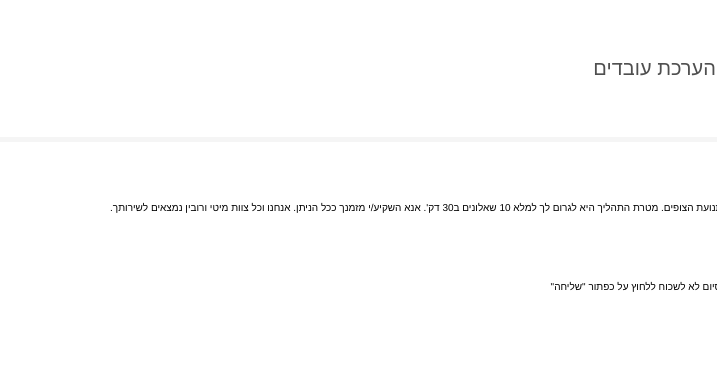
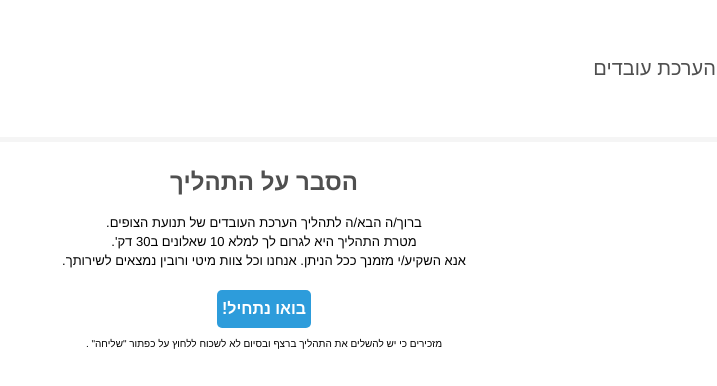
Before and after one commit to ShaZar20/ovdim, a React (Create React App) app in the folder client/: page / in a window 1280 px wide. Shown: the top 386 px of the page, without its empty margins (563-1280 px from the left). Built offline with nearby package versions, Linux system fonts and the light colour scheme.

Commit message:
before pulling

```diff
--- a/client/src/components/EnterPage.js
+++ b/client/src/components/EnterPage.js
@@ -3,13 +3,11 @@ import React from 'react';
 const EnterPage = () => (
     <div className="enterPage-container">
         <h1>הסבר על התהליך</h1>
-        <p>
-            ברוך/ה הבא/ה לתהליך הערכת העובדים של תנועת הצופים.
-            מטרת התהליך היא לגרום לך למלא 10 שאלונים ב30 דק'.
-            אנא השקיע/י מזמנך ככל הניתן. אנחנו וכל צוות מיטי ורובין נמצאים לשירותך.
-        </p>
-        <button className="login-button">!בואו נתחיל</button>
-        <div>.מזכירים כי יש להשלים את התהליך ברצף ובסיום לא לשכוח ללחוץ על כפתור "שליחה"</div>
+        <p>ברוך/ה הבא/ה לתהליך הערכת העובדים של תנועת הצופים.</p>
+        <p>מטרת התהליך היא לגרום לך למלא 10 שאלונים ב30 דק'.</p>
+        <p>אנא השקיע/י מזמנך ככל הניתן. אנחנו וכל צוות מיטי ורובין נמצאים לשירותך.</p>
+        <button className="login-button">בואו נתחיל!</button>
+        <div className="text">מזכירים כי יש להשלים את התהליך ברצף ובסיום לא לשכוח ללחוץ על כפתור "שליחה" .</div>
     </div>
 );
 
--- a/client/src/components/PersonalInfo.js
+++ b/client/src/components/PersonalInfo.js
@@ -35,6 +35,7 @@ export default class PersonalInfo extends React.Component {
     render() {
         return (
             <div className="container">
+                <div className="sub-container">
                     <h2>הפרטים האישיים שלי</h2>
                     <p>שם מלא *</p>
                     <input
@@ -62,6 +63,7 @@ export default class PersonalInfo extends React.Component {
                     />
                     <button className="login-button">אישור</button>
                 </div>
+            </div>
         )
     }
 }
--- a/client/src/components/evaluation/Evaluation1.js
+++ b/client/src/components/evaluation/Evaluation1.js
@@ -4,11 +4,28 @@ const Evaluation1 = (props) => (
     <div className="container">
         <div className="sub-title">זהות חינוכית ערכית</div>
         <div className="title">מהם הערכים המובילים בתפקיד ?</div>
-        <div className="">
-            <div className="box">
-                <p>name</p>
-                <form />
+        <div className="evaluation-container">
+            <div className="">
+                <div className="box">
+                    <p>name l</p>
+                    <input
+                        type="text"
+                    />
+                </div>
+                <div className="box">
+                    <p>name saddl</p>
+                    <input
+                        type="text"
+                    />
+                </div>
+                <div className="box">
+                    <p>namedsd lsd</p>
+                    <input
+                        type="text"
+                    />
+                </div>
             </div>
+
         </div>
         <button className="login-button">לשאלה הבאה</button>
     </div>
--- a/client/src/styles/components/_box.scss
+++ b/client/src/styles/components/_box.scss
@@ -1,17 +1,18 @@
 .box {
     display: flex;
-    justify-content: space-around;
+    justify-content: space-between;
     padding: 1rem;
     margin: auto;
-    max-width: 25rem;
-    form{
-        border: solid black 1px;
-        padding: 1.3rem 12rem;
-        border-radius: 3px;
+    width: 80%;
+    input{
+        padding: 0 .5rem ;
+        width:50%;
     }
     p{
         padding: 1rem;
         margin: 0;
+        font-size: medium;
+        color: #4F4F4F
     }
 }
 
--- a/client/src/styles/components/_container.scss
+++ b/client/src/styles/components/_container.scss
@@ -10,7 +10,7 @@
     width: 65%;
     flex-direction: column;
     margin: auto;
-    margin-top: 5rem;
+    margin-top: 2rem;
 
 
     p{
@@ -48,3 +48,27 @@
     display: flex;
     flex-flow: wrap;
 }
+
+.enterPage-container {
+    display: flex;
+    width: 40%;
+    flex-direction: column;
+    align-items: center;
+    text-align: center;
+    margin: auto;
+    h1{
+        font-size: x-large;
+        color: #4F4F4F
+    }
+    p{
+        font-size: small;
+        margin: 0;
+        padding: .2rem;
+    }
+}
+
+.evaluation-container {
+    width: 70%;
+    margin-right: 0;
+
+}
--- /dev/null
+++ b/client/src/styles/components/_text.scss
@@ -0,0 +1,4 @@
+.text {
+    margin-top: 1rem;
+    font-size: x-small;
+}
--- a/client/src/styles/components/_title.scss
+++ b/client/src/styles/components/_title.scss
@@ -6,4 +6,5 @@
 
 .sub-title {
     color: #4F4F4F;
+    font-size: medium;
 }
--- a/client/src/styles/styles.scss
+++ b/client/src/styles/styles.scss
@@ -8,3 +8,4 @@
 @import './components/progressLine';
 @import './components/title';
 @import './components/box';
+@import './components/text';
```
Lines whose indentation alone changed are shown as unchanged.
